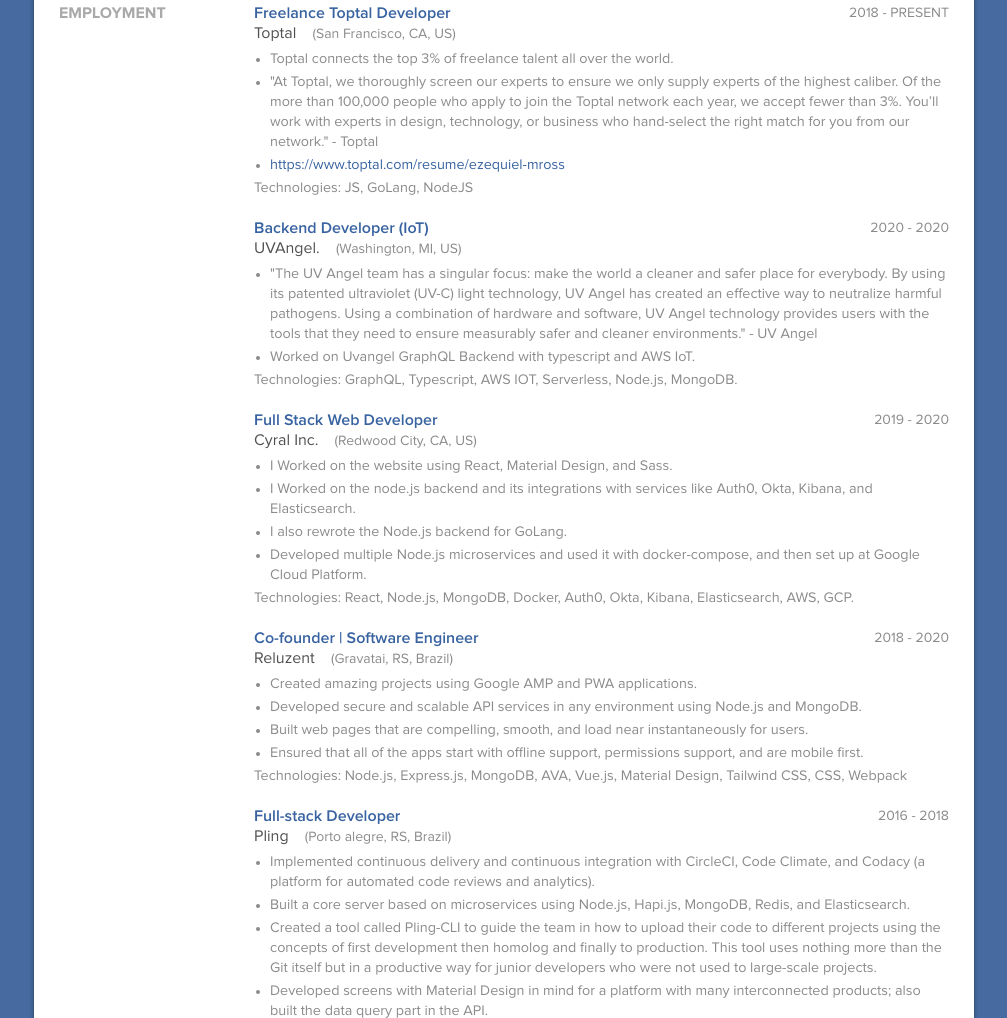
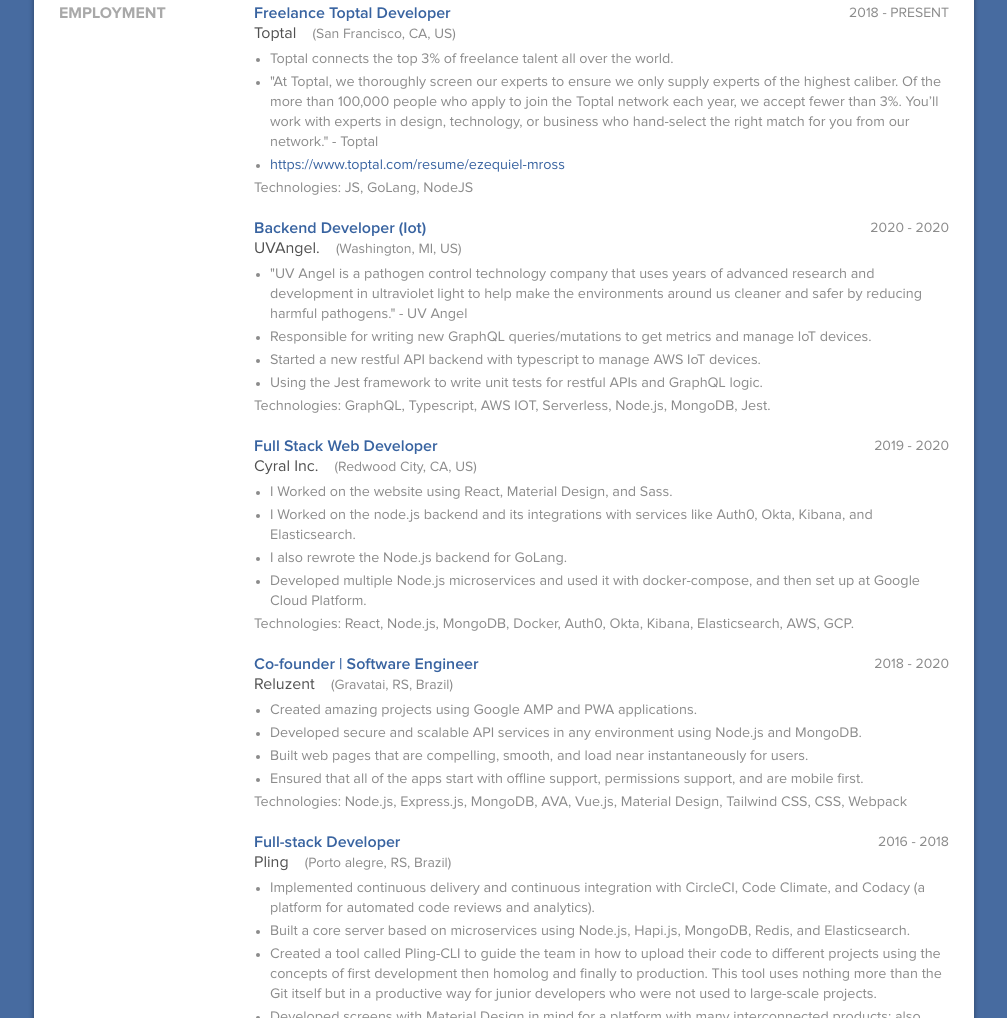
Before and after one commit to ezequielmross/ezequielmross.github.io, a plain HTML site: page index.html in a window 1280 px wide. Shown: the part 1043-2061 px from the top of the page, without its empty margins (136-1143 px from the left). Drawn offline with Linux system fonts and the light colour scheme.

Commit message:
Improve uvangel

```diff
--- a/index.html
+++ b/index.html
@@ -247,23 +247,27 @@
                               </li>
                               <li class="resume_section-content_item" data-role="item" id="employment-150637">
                                  <div class="resume_section-content_row">
-                                    <h3 class="resume_section-content_title has-range">Backend Developer (IoT)</h3>
+                                    <h3 class="resume_section-content_title has-range">Backend Developer (Iot)</h3>
                                     <div class="resume_section-content_range">2020 - 2020</div>
                                     <div class="resume_section-content_subtitle">UVAngel. <span
                                           class="resume_section-content_range">(Washington, MI, US)</span></div>
                                  </div>
                                  <div class="muted">
                                     <ul>
-                                       <li>"The UV Angel team has a singular focus: make the world a cleaner and safer
-                                          place for everybody. By using its patented ultraviolet (UV-C) light
-                                          technology, UV Angel has created an effective way to neutralize harmful
-                                          pathogens. Using a combination of hardware and software, UV Angel technology
-                                          provides users with the tools that they need to ensure measurably safer and
-                                          cleaner environments." - UV Angel</li>
-                                       <li>Worked on Uvangel GraphQL Backend with typescript and AWS IoT.</li>
+                                       <li>"UV Angel is a pathogen control technology company that uses years of
+                                          advanced research and development in ultraviolet light to help make the
+                                          environments around us cleaner and safer by reducing harmful pathogens." - UV
+                                          Angel</li>
+                                       <li>Responsible for writing new GraphQL queries/mutations to get metrics and
+                                          manage IoT devices.</li>
+                                       <li>Started a new restful API backend with typescript to manage AWS IoT devices.
+                                       </li>
+                                       <li>Using the Jest framework to write unit tests for restful APIs and GraphQL
+                                          logic.
+                                       </li>
                                     </ul>
                                     <div class="js-technologies">Technologies: GraphQL, Typescript, AWS IOT, Serverless,
-                                       Node.js, MongoDB.</div>
+                                       Node.js, MongoDB, Jest.</div>
                                  </div>
                               </li>
                               <li class="resume_section-content_item" data-role="item" id="employment-150637">
```
